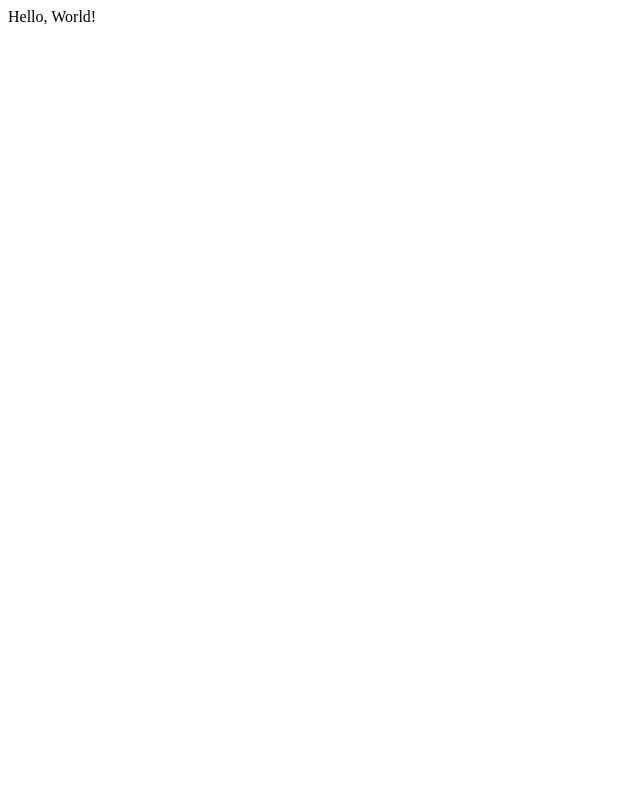
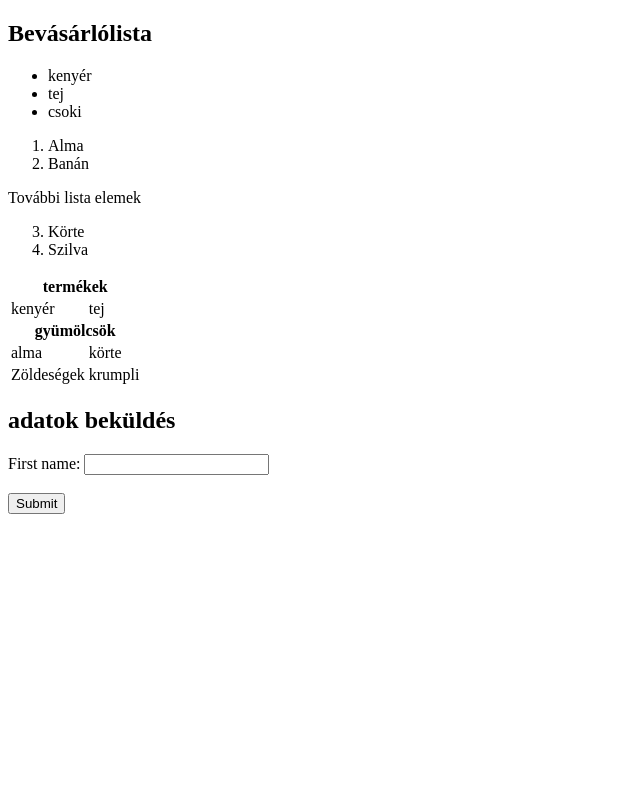
Before and after one commit to VizhanyoBence/2024_10_08_Vizhanyo_Bence_Note, a Flask app: page / in a window 1280 px wide. Before the commit the part shown is almost empty. Shown: the whole page, without its empty margins (0-640 px from the left). Run offline with Flask 3, Linux system fonts and the light colour scheme.

Commit message:
item is this

```diff
--- /dev/null
+++ b/app.py
@@ -0,0 +1,15 @@
+from flask import Flask, render_template, request
+
+app = Flask(__name__)
+products=[]
+@app.route('/', methods=['POST', 'GET'])
+def index():
+    name = None
+    if request.method == "POST":
+        name = request.form.get('product_name')
+        products.append(name)
+    return render_template('index.html', products_=products)
+
+
+if __name__== "__main__":
+    app.run(debug=True)
--- a/templates/app.py
+++ /dev/null
@@ -1,11 +0,0 @@
-from flask import Flask
-
-app = Flask(__name__)
-
-@app.route('/')
-def index():
-    return 'Hello, World!'
-
-
-if __name__== "__main__":
-    app.run(debug=True)
--- a/templates/index.html
+++ b/templates/index.html
@@ -45,10 +45,20 @@
 
 </table>
 <h2>adatok beküldés</h2>
-<form action="/action_page.php">
-    <label for="fname">First name:</label>
-    <input type="text" id="product_name" name="fname"><br><br>
-    <input type="sumbit" value="Sumbit"><br><br>
+<form action="/" method="POST">
+    <label form="fname">First name:</label>
+    <input type="text" id="product_name" name="product_name"><br><br>
+    <button type="sumbit">Submit</button>
 </form>
+
+    {% if products_ %}
+        <h2>Beküldött adat</h2>
+        <ul>
+        {% for product in products_ %}
+            <li> {{product}} </li>
+        {% endfor %}
+    </ul>
+    {% endif %}
+
 </body>
 </html>
```
